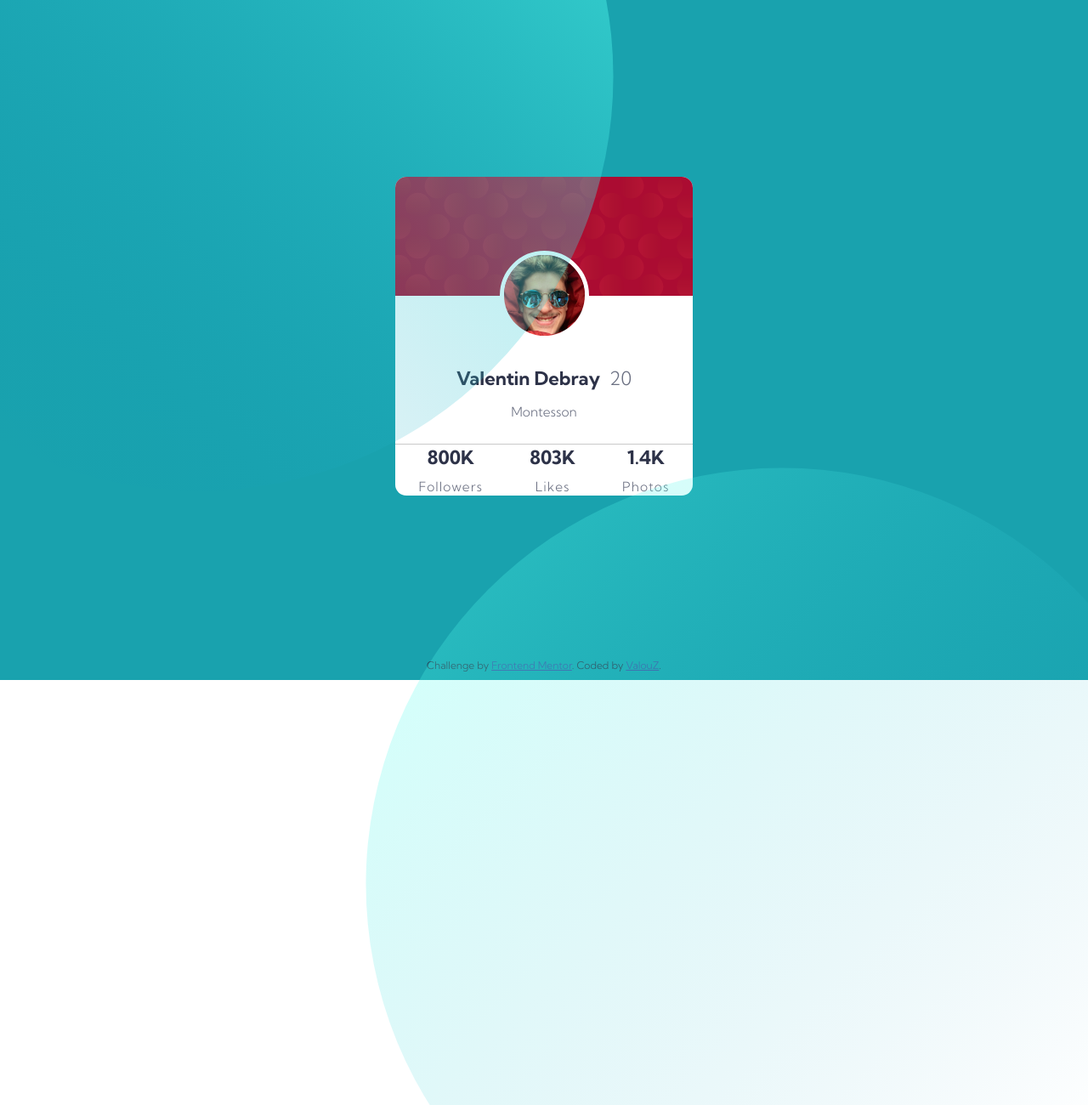
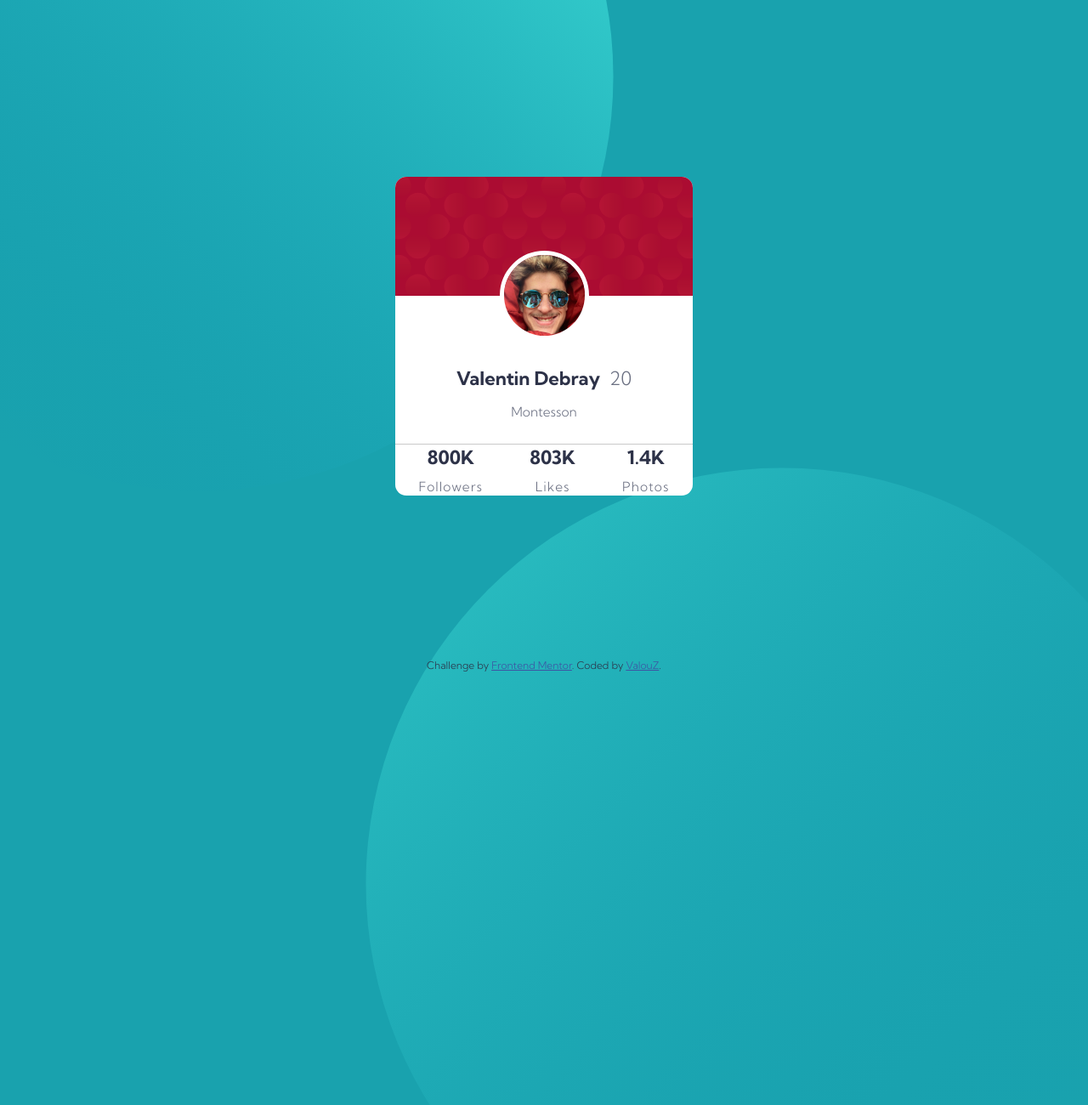
Before and after one commit to ValouZ/Profile_card_component, a plain HTML site: page index.html in a window 1280 px wide. Shown: the top 1300 px of the page at 85% size. Drawn offline with Linux system fonts and the light colour scheme.

```diff
--- a/style.css
+++ b/style.css
@@ -16,11 +16,11 @@
     align-items: center;
     justify-content: center;
     overflow: hidden;
+    background-color: #19A2AE;
 }
 
 .container {
     position: relative;
-    background-color: #19A2AE;
     font-size: 18px;
     display: flex;
     flex-direction: row;
@@ -28,7 +28,7 @@
     width: 100vw;
     align-items: center;
     justify-content: center;
-    z-index: 1;
+    z-index: 2;
     flex-wrap: wrap;
 }
 
@@ -39,7 +39,7 @@
     height: 978px;
     top: -500px;
     left: -725px;
-    z-index: 2;
+    z-index: 1;
 }
 
 .bg-pattern-bottom {
@@ -49,7 +49,7 @@
     height: 978px;
     right: -750px;
     top: 350px;
-    z-index: 2;
+    z-index: 1;
 }
 
 .card,
```
